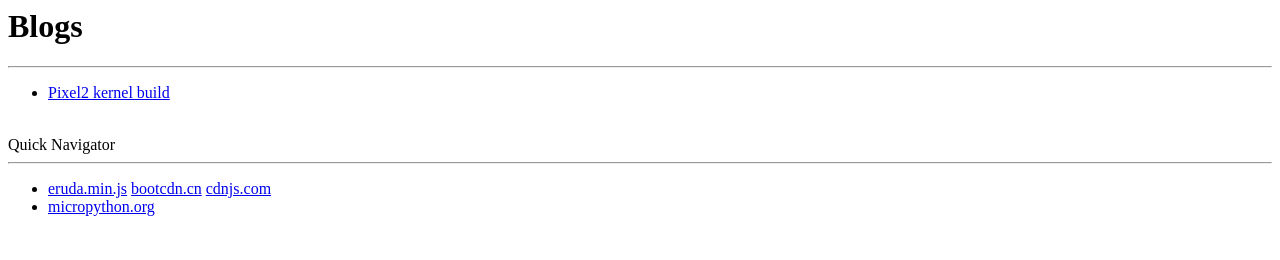
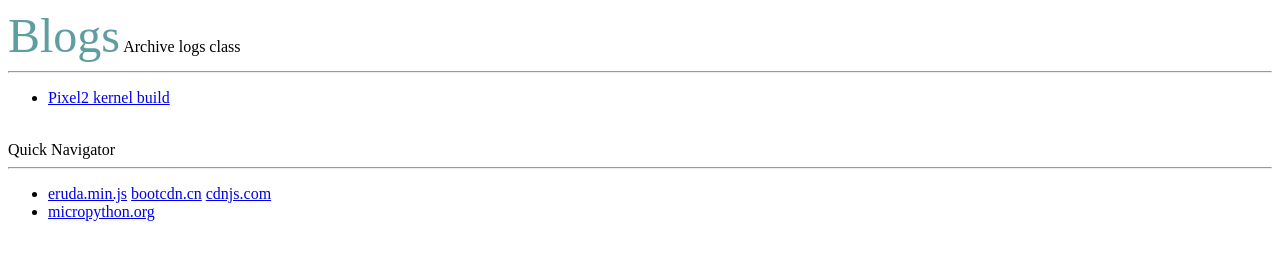
Before and after one commit to rt5454rtw/rt5454rtw.github.io, a plain HTML site: page index.html in a window 1280 px wide. Drawn offline with Linux system fonts and the light colour scheme.

Commit message:
Update index.html

```diff
--- a/index.html
+++ b/index.html
@@ -1,4 +1,9 @@
-<h1>Blogs</h1>
+<div sytle="display: inline-block;text-align: center;">
+	<a style="color: cadetblue;font-size: 3em;">Blogs</a>
+	<a>Archive</a>
+	<a>logs</a>
+	<a>class</a>
+</div>
 <hr>
 <ul>
   <li>
```
